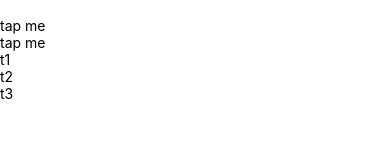
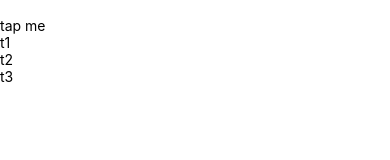
Before and after one commit to paulkwchoi92/react-native-charade-krn, a React Native app in the folder Frontend/: screen / in a window 390 px wide. Shown: the top 160 px of the page. Built offline with nearby package versions, Linux system fonts and the light colour scheme.

Commit message:
clean up

```diff
--- a/Frontend/src/app/todo.js
+++ b/Frontend/src/app/todo.js
@@ -28,7 +28,6 @@ class Todo extends Component {
         />
         <TouchableOpacity onPress={this.handlePress.bind(this)}>
           <Text>tap me</Text>
-          <Text>tap me</Text>
 
 
         </TouchableOpacity>
```
